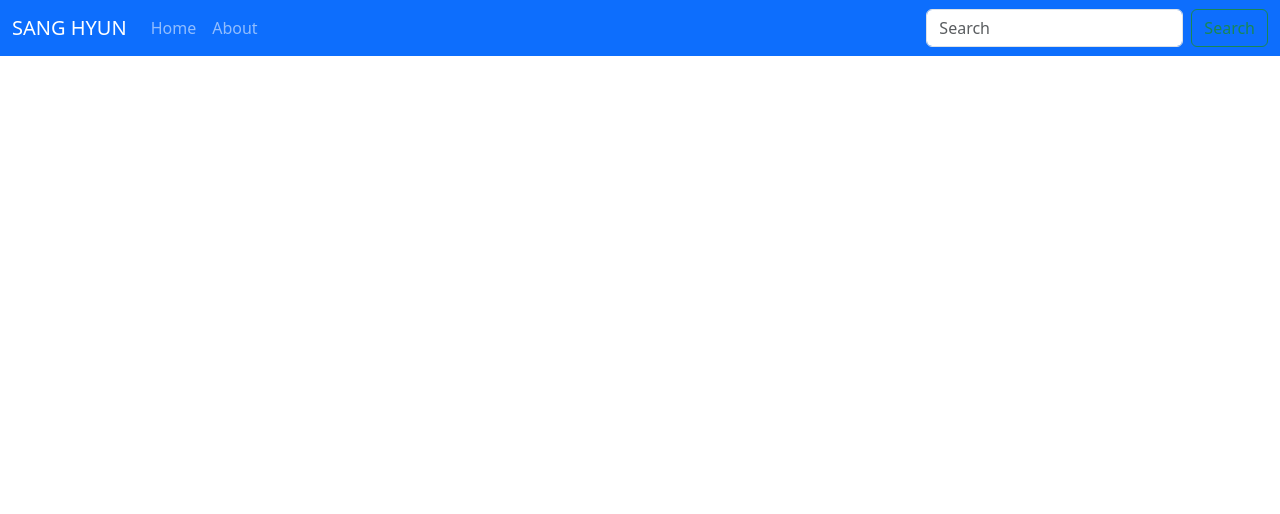
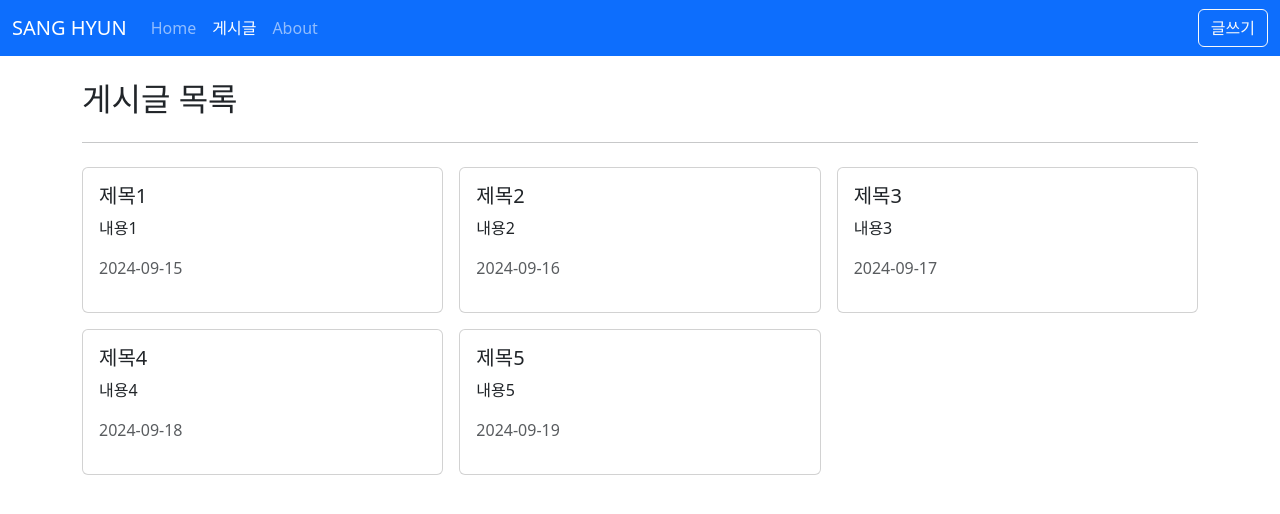
Before and after one commit to itdev4u/sanghyun, a Vue app: page /posts in a window 1280 px wide. Shown: the top 514 px of the page. Built offline with nearby package versions, Linux system fonts and the light colour scheme.

Commit message:
Link 추가

```diff
--- /dev/null
+++ b/src/api/posts.js
@@ -0,0 +1,12 @@
+// axios
+const posts = [
+  { id: 1, title: '제목1', content: '내용1', createdAt: '2024-09-15' },
+  { id: 2, title: '제목2', content: '내용2', createdAt: '2024-09-16' },
+  { id: 3, title: '제목3', content: '내용3', createdAt: '2024-09-17' },
+  { id: 4, title: '제목4', content: '내용4', createdAt: '2024-09-18' },
+  { id: 5, title: '제목5', content: '내용5', createdAt: '2024-09-19' },
+];
+
+export function getPosts() {
+  return posts;
+}
--- /dev/null
+++ b/src/components/posts/PostItem.vue
@@ -0,0 +1,31 @@
+<template>
+  <div class="card">
+
+    <div class="card-body">
+      <h5 class="card-title">{{ title }}</h5>
+      <p class="card-text">
+        {{ content }}
+      </p>
+      <p class="text-muted"> {{ createdAt }}</p>
+    </div>
+  </div>
+</template>
+
+<script setup>
+defineProps({
+  title: {
+    type: String,
+    required: true,
+  },
+  content: {
+    type: String,
+  },
+  createdAt: {
+    type: [String, Date, Number],
+  },
+})
+</script>
+
+<style lang="scss" scoped>
+
+</style>
--- a/src/layouts/TheHeader.vue
+++ b/src/layouts/TheHeader.vue
@@ -13,13 +13,16 @@
               <RouterLink class="nav-link" active-class="active" to="/">Home</RouterLink>
             </li>
             <li class="nav-item">
+              <RouterLink class="nav-link" active-class="active" to="/posts">게시글</RouterLink>
+            </li>
+            <li class="nav-item">
               <RouterLink class="nav-link" active-class="active" to="/about">About</RouterLink>
             </li>
           </ul>
-          <form class="d-flex" role="search">
-            <input class="form-control me-2" type="search" placeholder="Search" aria-label="Search">
-            <button class="btn btn-outline-success" type="submit">Search</button>
-          </form>
+          <div class="d-flex" role="search">
+            <button class="btn btn-outline-light" type="button"
+              @click="goPage">글쓰기</button>
+          </div>
         </div>
       </div>
     </nav>
@@ -27,7 +30,12 @@
 </template>
 
 <script setup>
+import { useRouter } from 'vue-router';
 
+const router = useRouter();
+const goPage = () => {
+  router.push('/posts/create');
+};
 </script>
 
 <style lang="scss" scoped>
--- a/src/router/index.js
+++ b/src/router/index.js
@@ -1,6 +1,10 @@
 import { createRouter, createWebHashHistory, createWebHistory } from 'vue-router'
 import HomeView from '@/views/HomeView.vue';
 import AboutView from '@/views/AboutView.vue';
+import PostCreateView from '@/views/posts/PostCreateView.vue';
+import PostDetailView from '@/views/posts/PostDetailView.vue';
+import PostEditView from '@/views/posts/PostEditView.vue';
+import PostListView from '@/views/posts/PostListView.vue';
 
 const routes = [
   {
@@ -10,7 +14,27 @@
   {
     path: '/about',
     component: AboutView
-  }
+  },
+  {
+    path: '/posts',
+    name: 'PostList',
+    component: PostListView
+  },
+  {
+    path: '/posts/create',
+    name: 'PostCreate',
+    component: PostCreateView
+  },
+  {
+    path: '/posts/:id',
+    name: 'PostDetail',
+    component: PostDetailView
+  },
+  {
+    path: '/posts/:id/edit',
+    name: 'PostEdit',
+    component: PostEditView
+  },
 ];
 
 const router = createRouter({
--- a/src/views/posts/PostCreateView.vue
+++ b/src/views/posts/PostCreateView.vue
@@ -2,11 +2,32 @@
   <div>
     <h2>게시글 등록</h2>
     <hr class="py-4">
+    <form @submit.prevent>
+      <div class="mb-3">
+        <label for="title" class="form-label">
+          제목
+        </label>
+        <input type="text" class="form-control" id="title" placeholder="">
+      </div>
+      <div class="mb-3">
+        <label for="content" class="form-label">
+          내용
+        </label>
+        <textarea class="form-control" id="content" rows="3"></textarea>
+      </div>
+      <div class="pt-4">
+        <button type="button" class="btn btn-outline-dark me-2" @click="goListPage">목록</button>
+        <button class="btn btn-primary">저장</button>
+      </div>
+    </form>
   </div>
 </template>
 
 <script setup>
+import { useRouter } from 'vue-router';
 
+const router = useRouter();
+const goListPage = () => router.push({name: 'PostList'});
 </script>
 
 <style lang="scss" scoped>
--- a/src/views/posts/PostDetailView.vue
+++ b/src/views/posts/PostDetailView.vue
@@ -1,12 +1,42 @@
 <template>
   <div>
-    <h2>게시글 상세</h2>
+    <h2>제목</h2>
+    <p>내용</p>
+    <p class="text-muted">2024-09-18</p>
+    <hr class="my-4"/>
+    <div class="row g-2">
+      <div class="col-auto">
+        <button class="btn btn-outline-dark">이전글</button>
+      </div>
+      <div class="col-auto">
+        <button class="btn btn-outline-dark">다음글</button>
+      </div>
+      <div class="col-auto me-auto"></div>
+      <div class="col-auto">
+        <button class="btn btn-outline-dark" @click="goListPage">목록</button>
+      </div>
+      <div class="col-auto">
+        <button class="btn btn-outline-primary" @click="goEditPage">수정</button>
+      </div>
+      <div class="col-auto">
+        <button class="btn btn-outline-danger">삭제</button>
+      </div>
+    </div>
     <hr class="py-4">
+    <p>params : {{ $route.params }}</p>
+    <p>query : {{ $route.query }}</p>
   </div>
 </template>
 
 <script setup>
+import { useRoute, useRouter } from 'vue-router';
 
+const router = useRouter();
+const route = useRoute();
+const id = route.params.id;
+
+const goListPage = () => router.push({ name: 'PostList'});
+const goEditPage = () => router.push({ name: 'PostEdit', params: { id: id }});
 </script>
 
 <style lang="scss" scoped>
--- a/src/views/posts/PostEditView.vue
+++ b/src/views/posts/PostEditView.vue
@@ -2,10 +2,39 @@
   <div>
     <h2>게시글 수정</h2>
     <hr class="py-4">
+    <form @submit.prevent>
+      <div class="mb-3">
+        <label for="title" class="form-label">
+          제목
+        </label>
+        <input type="text" class="form-control" id="title" placeholder="">
+      </div>
+      <div class="mb-3">
+        <label for="content" class="form-label">
+          내용
+        </label>
+        <textarea class="form-control" id="content" rows="3"></textarea>
+      </div>
+      <div class="pt-4">
+        <button
+          type="button"
+          class="btn btn-outline-danger me-2"
+          @click="goDetailPage">취소</button>
+        <button class="btn btn-primary">수정</button>
+      </div>
+    </form>
   </div>
 </template>
 
 <script setup>
+import { useRoute, useRouter } from 'vue-router';
+
+const route = useRoute();
+const router = useRouter();
+
+const id = route.params.id;
+
+const goDetailPage = () => router.push({ name: 'PostDetail', params: {id}});
 
 </script>
 
--- a/src/views/posts/PostListView.vue
+++ b/src/views/posts/PostListView.vue
@@ -1,12 +1,49 @@
 <template>
   <div>
     <h2>게시글 목록</h2>
-    <hr class="py-4">
+    <hr class="my-4">
+    <div class="row g-3">
+      <div v-for="post in posts" :key="post.id" class="col-4">
+        <PostItem
+          :title="post.title"
+          :content="post.content"
+          :created-at="post.createdAt"
+          @click="goPage(post.id)">
+      </PostItem>
+      </div>
+
+    </div>
+
   </div>
 </template>
 
 <script setup>
+import PostItem from '@/components/posts/PostItem.vue';
+import { getPosts } from '@/api/posts';
+import { ref } from 'vue';
+import { useRouter } from 'vue-router';
 
+const posts = ref([]);
+const router = useRouter();
+
+const fetchPosts = () => {
+  posts.value = getPosts();
+};
+
+fetchPosts();
+
+const goPage = (id) => {
+  router.push(`/posts/${id}`);
+  //router.push('/posts/' + id);
+  /*
+  router.push{{
+    name: 'PostDetail',
+    params : {
+      id
+    }
+  }}
+  */
+};
 </script>
 
 <style lang="scss" scoped>
```
